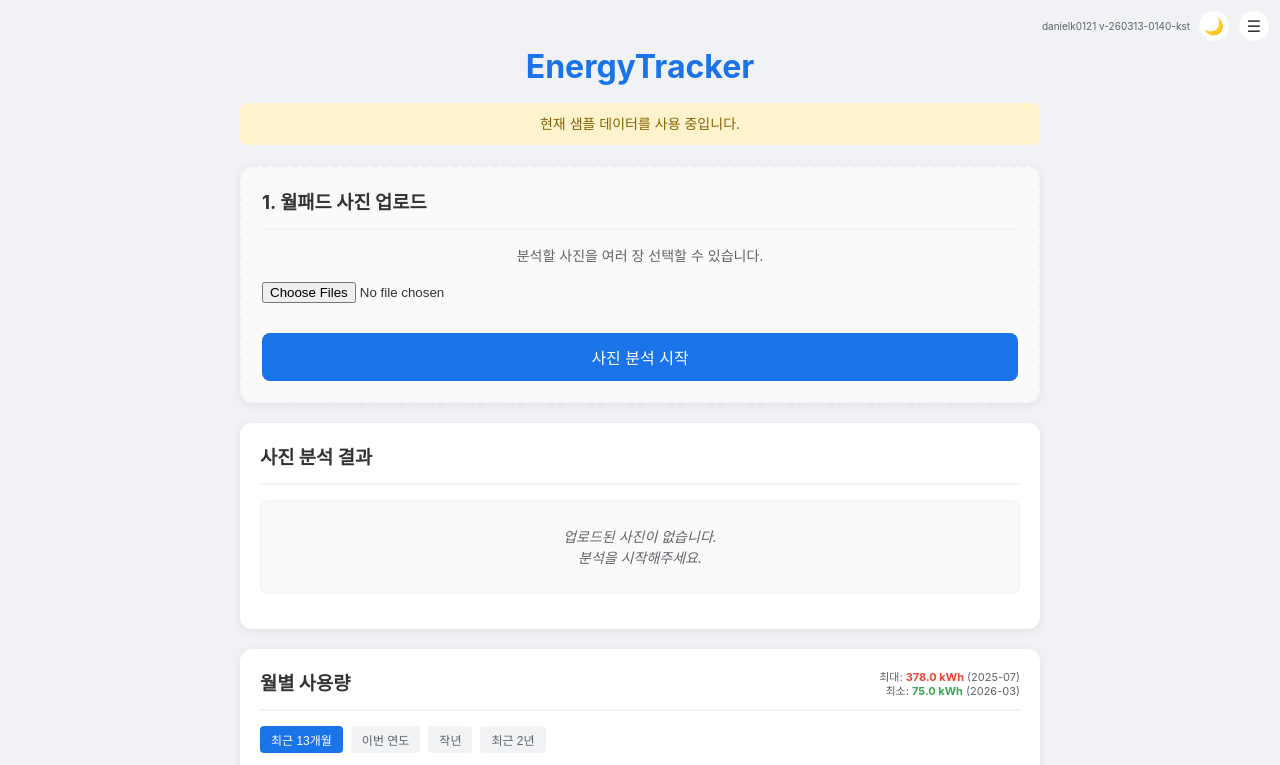
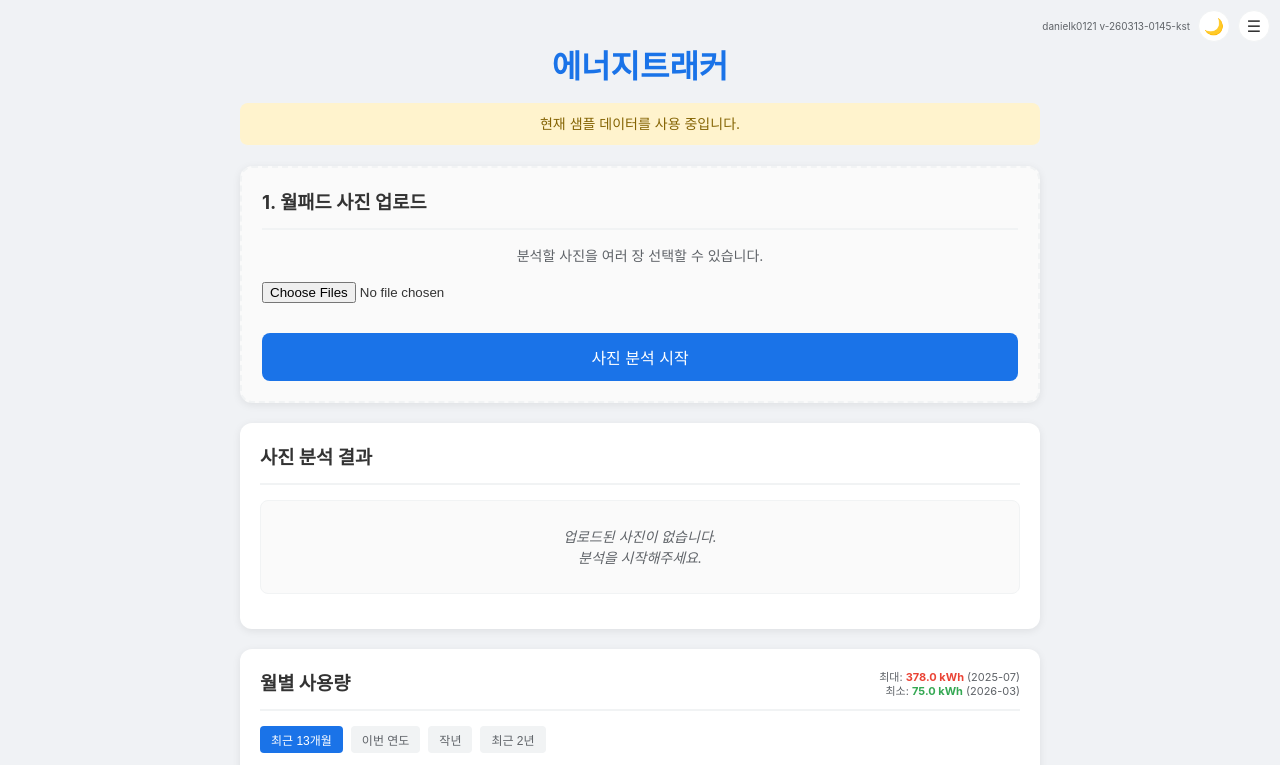
Before and after one commit to danielk0121/energytracker, a website: page prototype/index.html in a window 1280 px wide. Shown: the top 765 px of the page. Drawn offline with Linux system fonts and the light colour scheme.

Commit message:
feat: 제목을 한글 '에너지트래커'로 변경 및 버전 업데이트

```diff
--- a/prototype/index.html
+++ b/prototype/index.html
@@ -128,12 +128,12 @@
 </head>
 <body>
     <div class="theme-toggle-container">
-        <span style="font-size: 10px; color: var(--secondary-text);">danielk0121 v-260313-0140-kst</span>
+        <span style="font-size: 10px; color: var(--secondary-text);">danielk0121 v-260313-0145-kst</span>
         <button class="icon-btn theme-btn" onclick="toggleTheme()" title="테마 전환">🌙</button>
         <button class="icon-btn menu-btn" onclick="location.href='settings.html'" title="메뉴">☰</button>
     </div>
 
-    <h1>EnergyTracker</h1>
+    <h1>에너지트래커</h1>
 
     <div style="background-color: var(--warn-bg); color: var(--warn-text); padding: 10px; text-align: center; font-size: 14px; border-bottom: 1px solid var(--border-color); margin-bottom: 20px; border-radius: 8px;">
         현재 샘플 데이터를 사용 중입니다.
```
Also changed, not shown: prototype/settings.html (+3 -3 lines).
